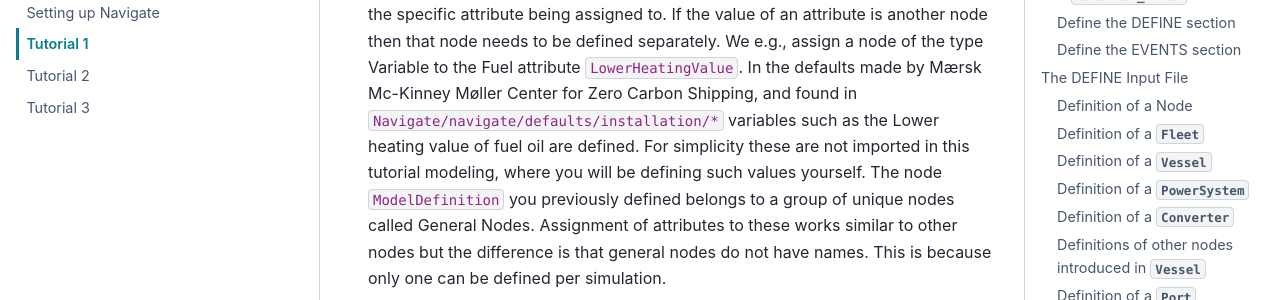
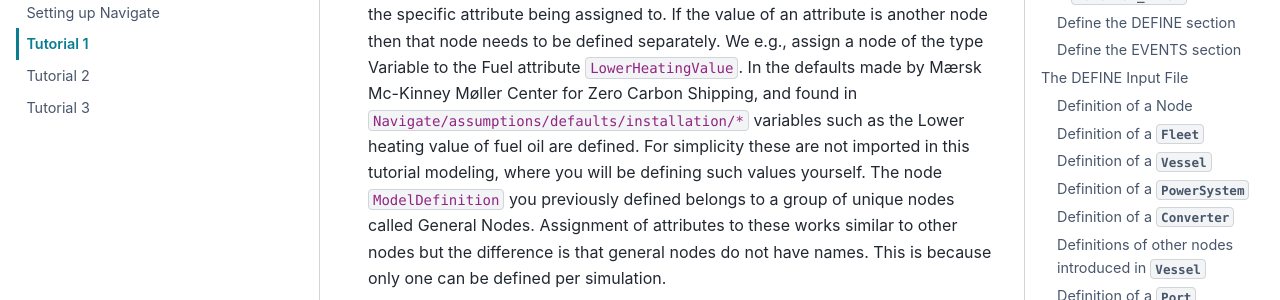
Before and after one commit to zerocarbonshipping/navigate-zcs, a Sphinx documentation site: the page built from docs/tutorials/tutorial_1.md, in a window 1280 px wide and 900 px high, scrolled down 2949 px. Shown: the part 147-447 px from the top of the window. Built offline with Sphinx 7.4.7 and the PyData theme 0.15.4, drawn with Linux system fonts in a browser that asks for light colours.

Commit message:
Point the tutorials to the default nodes in assumptions/defaults
Co-Authored-By: Claude Opus 5.5 <noreply@anthropic.com>

```diff
--- a/docs/tutorials/tutorial_1.md
+++ b/docs/tutorials/tutorial_1.md
@@ -85,7 +85,7 @@ You will now learn what a node is. In this example, the node is a fuel node and
 
 ![Node-Definition](../_static/node.png)
 
-In the instructions, everything within the brackets {} are assignments on the Fuel node `low_sulfur_fuel_oil`. Everything left of an equal sign is an attribute to the specific node. Everything on the right side of an equal sign is the value assigned to the attribute – values can be an ID, a separate node, or a number dependent on the specific attribute being assigned to. If the value of an attribute is another node then that node needs to be defined separately. We e.g., assign a node of the type Variable to the Fuel attribute `LowerHeatingValue`. In the defaults made by Mærsk Mc-Kinney Møller Center for Zero Carbon Shipping, and found in `Navigate/navigate/defaults/installation/*` variables such as the Lower heating value of fuel oil are defined. For simplicity these are not imported in this tutorial modeling, where you will be defining such values yourself. The node `ModelDefinition` you previously defined belongs to a group of unique nodes called General Nodes. Assignment of attributes to these works similar to other nodes but the difference is that general nodes do not have names. This is because only one can be defined per simulation.
+In the instructions, everything within the brackets {} are assignments on the Fuel node `low_sulfur_fuel_oil`. Everything left of an equal sign is an attribute to the specific node. Everything on the right side of an equal sign is the value assigned to the attribute – values can be an ID, a separate node, or a number dependent on the specific attribute being assigned to. If the value of an attribute is another node then that node needs to be defined separately. We e.g., assign a node of the type Variable to the Fuel attribute `LowerHeatingValue`. In the defaults made by Mærsk Mc-Kinney Møller Center for Zero Carbon Shipping, and found in `Navigate/assumptions/defaults/installation/*` variables such as the Lower heating value of fuel oil are defined. For simplicity these are not imported in this tutorial modeling, where you will be defining such values yourself. The node `ModelDefinition` you previously defined belongs to a group of unique nodes called General Nodes. Assignment of attributes to these works similar to other nodes but the difference is that general nodes do not have names. This is because only one can be defined per simulation.
 
 **Time to define your first node**
 
```
Also changed, not shown: docs/tutorials/tutorial_2.md (+1 -1 lines).
